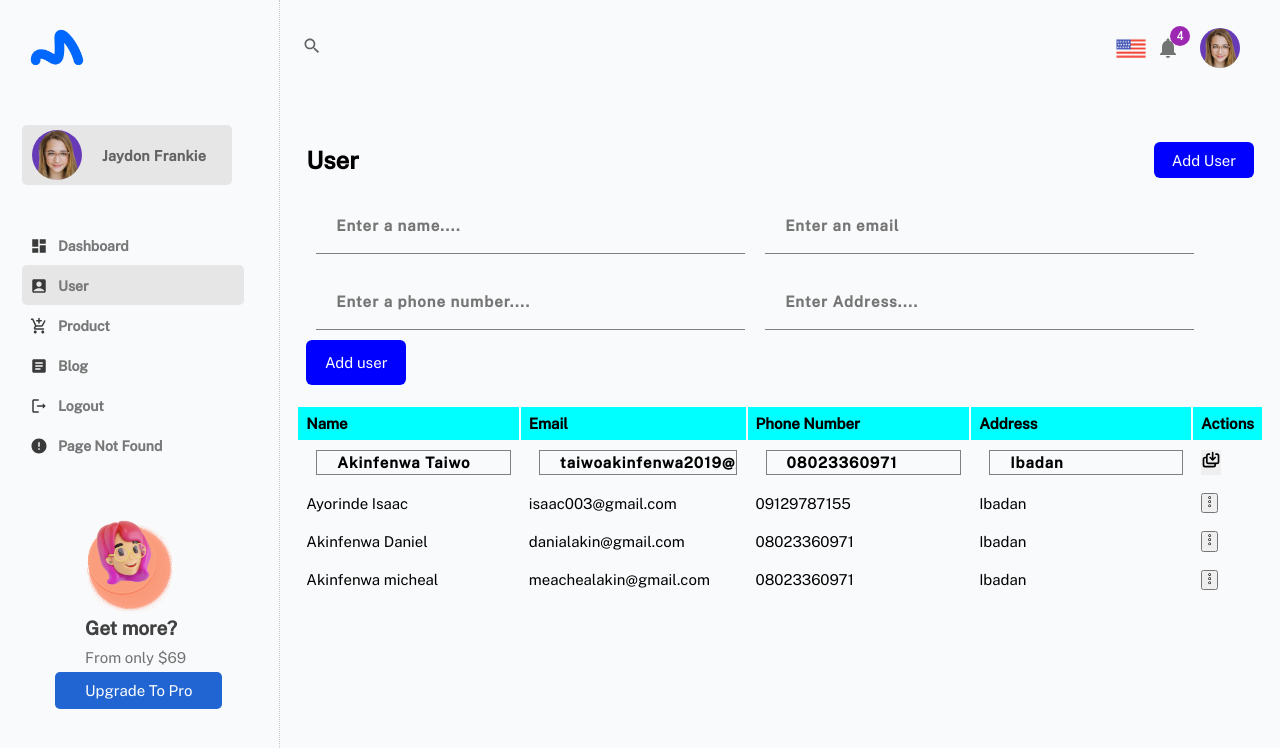
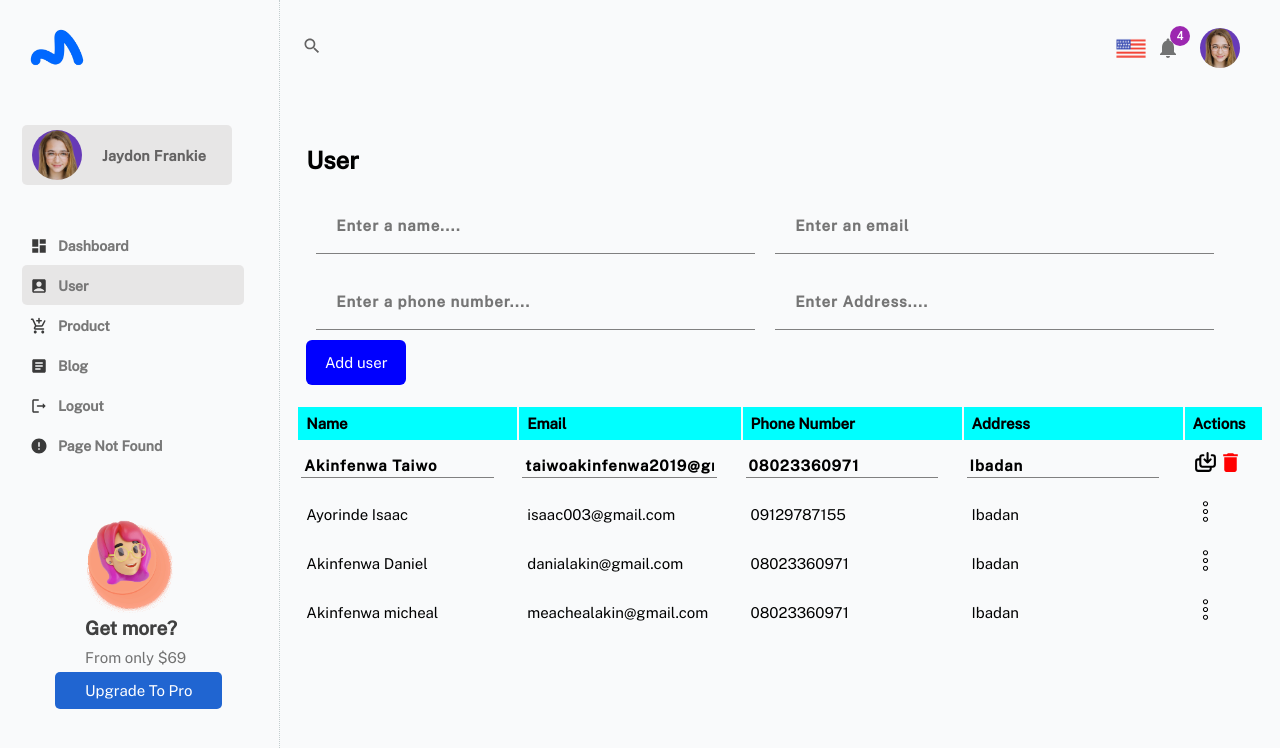
Before and after one commit to AChris-T/onlineshoppingdashboard, a React (Create React App) app: page /user in a window 1280 px wide. Both pictures are taken after a click on the button 1178 px from the left and 460 px from the top of the page. Shown: the top 748 px of the page. Built offline with nearby package versions, Linux system fonts and the light colour scheme.

Commit message:
add user responsiveness

```diff
--- a/src/components/EditableRow.js
+++ b/src/components/EditableRow.js
@@ -1,7 +1,8 @@
 import React from 'react'
 import {HiOutlineSaveAs} from "react-icons/hi"
+import {MdDelete} from 'react-icons/md'
 
-const EditableRow = ({editFormData, handleEditFormChange}) => {
+const EditableRow = ({editFormData, handleEditFormChange, handleCancelClick}) => {
   return (
    <tr>
     <td>
@@ -45,7 +46,12 @@ const EditableRow = ({editFormData, handleEditFormChange}) => {
         />
     </td>
     <td>
-        <button type='submit' className='editicons'><HiOutlineSaveAs/></button>
+        <button type='submit' className='editicons'>
+            <HiOutlineSaveAs/>
+        </button>
+        <button type='submit' className='editicons' style={{color:'red'}}>
+            <MdDelete/>
+        </button>
     </td>
    </tr>
   )
--- a/src/components/ReadOnlyRow.js
+++ b/src/components/ReadOnlyRow.js
@@ -9,7 +9,7 @@ const ReadOnlyRow = ({ contact,handleEditClick}) => {
     <td>{contact.phoneNumber}</td>
     <td>{contact.address}</td>
     <td>
-       <button type='button' onClick={(event)=> handleEditClick(event, contact)}>
+       <button type='button' onClick={(event)=> handleEditClick(event, contact)} className='editicons'>
          <CiMenuKebab/>
         </button>
     </td>
--- a/src/scenes/user/Table.jsx
+++ b/src/scenes/user/Table.jsx
@@ -89,13 +89,15 @@ const Table = () => {
       email:contact.email
     }
     setEditFormData(formValues)
+  };
+  const handleCancelClick = () => {
+    setEditContactId(null)
   }
   return (
     <div className='tablecontainer'>
         <div className="users">
           <div className='usercontainer'>
             <h3>User</h3>
-            <a href='#' className='addbtn'>Add User</a>
           </div>
           <form onSubmit={handleAddFormSubmit} className='addForm'>
             <div className="formInputs">
@@ -148,7 +150,10 @@ const Table = () => {
             {contacts.map((contact)=>(
               <Fragment>
                 {editContactId === contact.id ?
-                  (<EditableRow editFormData={editFormData} handleEditFormChange={handleEditFormChange}/>)
+                  (<EditableRow editFormData={editFormData}
+                    handleEditFormChange={handleEditFormChange}
+                    handleCancelClick= {handleCancelClick}
+                    />)
                 : (<ReadOnlyRow contact={contact}
                   handleEditClick={handleEditClick}
                   />)}
--- a/src/scenes/user/table.css
+++ b/src/scenes/user/table.css
@@ -14,17 +14,7 @@
     display: flex;
     justify-content: space-between;
 }
-.addbtn{
-    display: flex;
-    align-items: center;
-    width: 100px;
-    justify-content: center;
-    background-color: blue;
-    color: white;
-    font-size: 15px;
-    border-radius: 6px;
-    text-decoration: none;
-}
+
 .addForm{
    display: flex;
    flex-direction:column;
@@ -35,7 +25,7 @@
     grid-template-columns:1fr 1fr ;
     gap: 20px;
     margin-top: 20px;
-    margin-right:70px
+    margin-right:50px
 }
 .userInput{
     width: 100%;
@@ -84,14 +74,19 @@ form{
     font-size: 15px;
 }
 .editinput{
-    border: 0.5px  solid grey;
+    border: none;
+    border-bottom: 0.5px  solid grey;
     margin-right: 2px;
+    margin-left: -5px;
     width:95%;
-    height:25px
+    height:25px;
+    padding: 3px;
 }
 .editicons{
     border:none;
-    font-size:20px
+    font-size:25px;
+    background-color:transparent;
+    cursor:pointer;
 }
 @media screen and (max-width:800px) {
     .mainbox{
```
